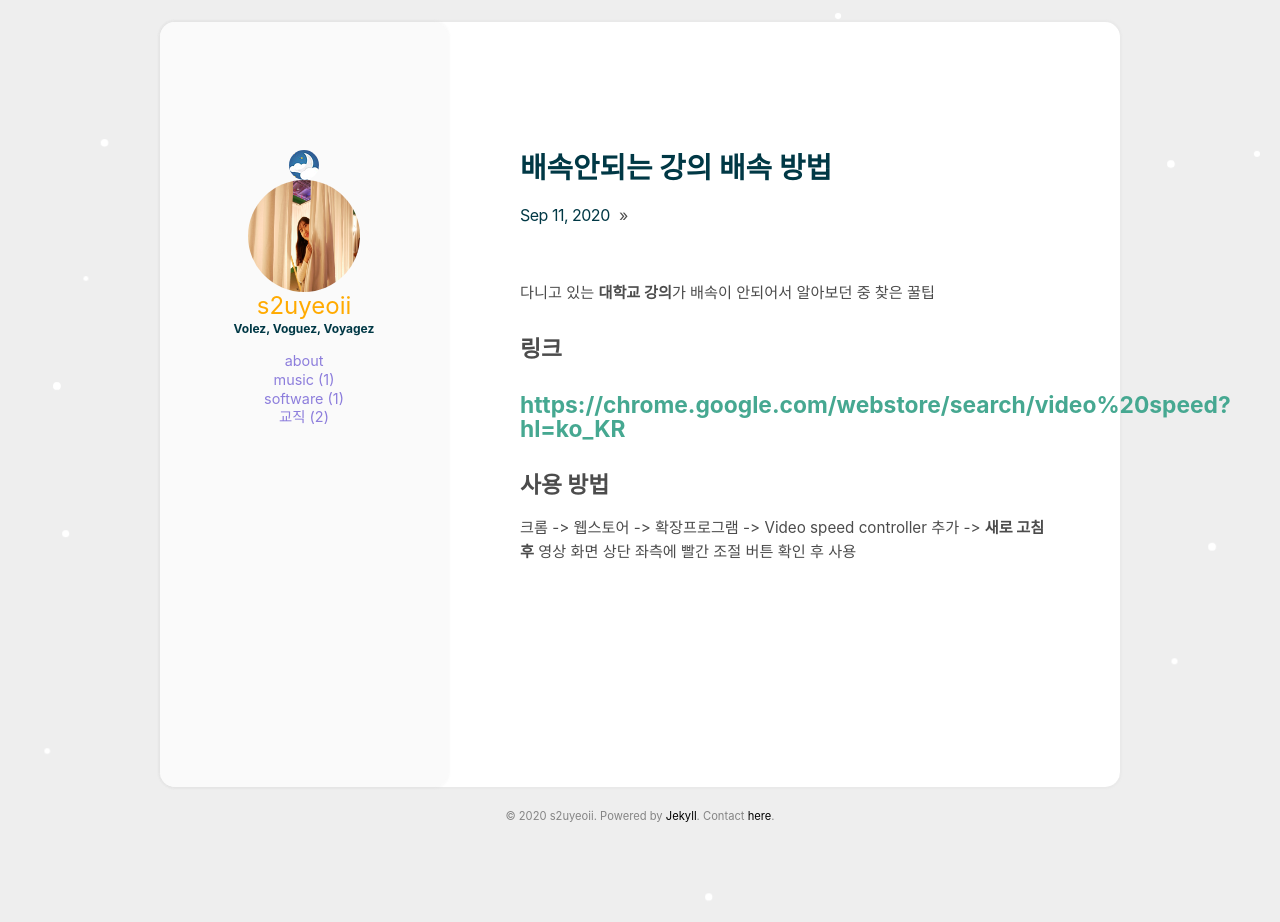
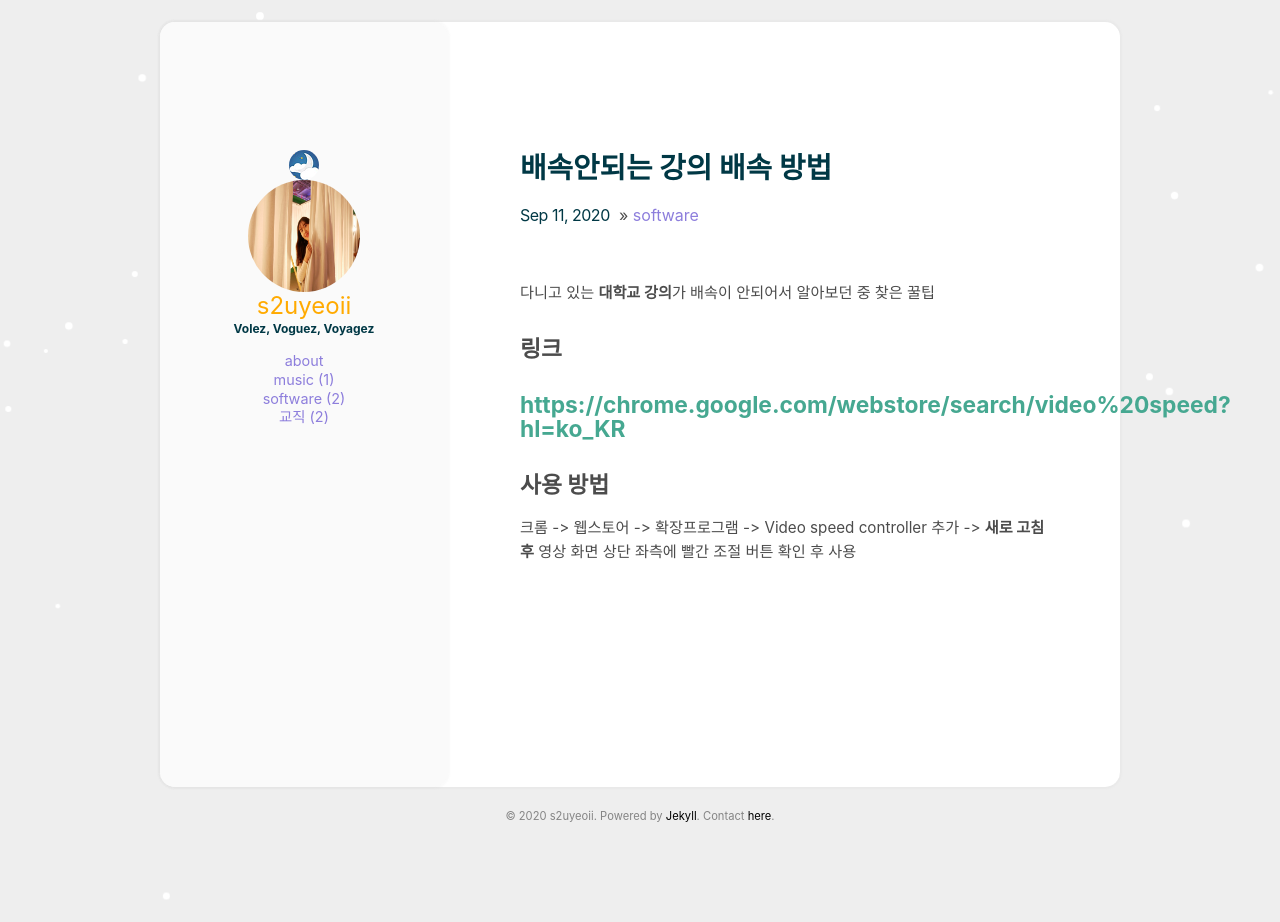
Before and after one commit to yeoneed/yeoneed.github.io, a Jekyll site: the page built from _posts/2020-09-11-배속안되는 강의 배속 방법.md, in a window 1280 px wide. Built offline with Jekyll 4.4.1, drawn with Linux system fonts in a browser that asks for light colours; some of the changed lines change nothing that is shown.

Commit message:
영상팁

```diff
--- a/_posts/2020-09-11-배속안되는 강의 배속 방법.md
+++ b/_posts/2020-09-11-배속안되는 강의 배속 방법.md
@@ -1,3 +1,11 @@
+---
+title: 배속안되는 강의 배속 방법
+
+categories: [software]
+
+comments: true
+---
+
 다니고 있는 **대학교 강의**가 배속이 안되어서 알아보던 중 찾은 꿀팁
 
 
```
